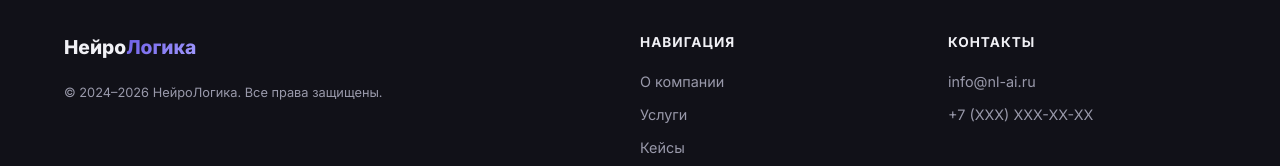
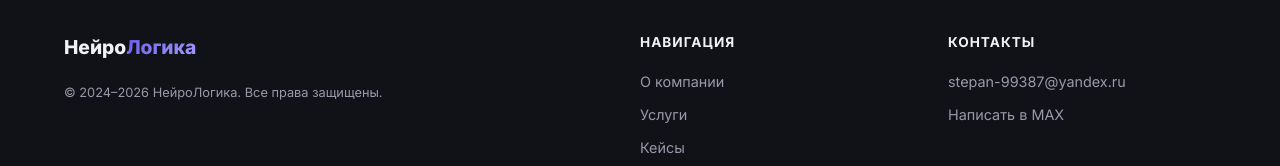
Before and after one commit to dmitya30/autobizz, a plain HTML site: page index.html in a window 1280 px wide. Shown: the part 5901-6067 px from the top of the page. Drawn offline with Linux system fonts and the light colour scheme.

Commit message:
Update index.html

```diff
--- a/index.html
+++ b/index.html
@@ -385,8 +385,8 @@
       </div>
       <div class="footer__col">
         <h4 class="footer__heading">Контакты</h4>
-        <a href="mailto:info@nl-ai.ru" class="footer__link">info@nl-ai.ru</a>
-        <a href="tel:+7XXXXXXXXXX" class="footer__link">+7 (XXX) XXX-XX-XX</a>
+        <a href="mailto:stepan-99387@yandex.ru" class="footer__link">stepan-99387@yandex.ru</a>
+        <a href="https://max.ru/u/f9LHodD0cOJSXVgpVu8OHCX6GiQ8-kWRJVCd9bFhXw6azgdIxO8wCgnx1sc" class="footer__link">Написать в MAX</a>
       </div>
     </div>
   </footer>
```
